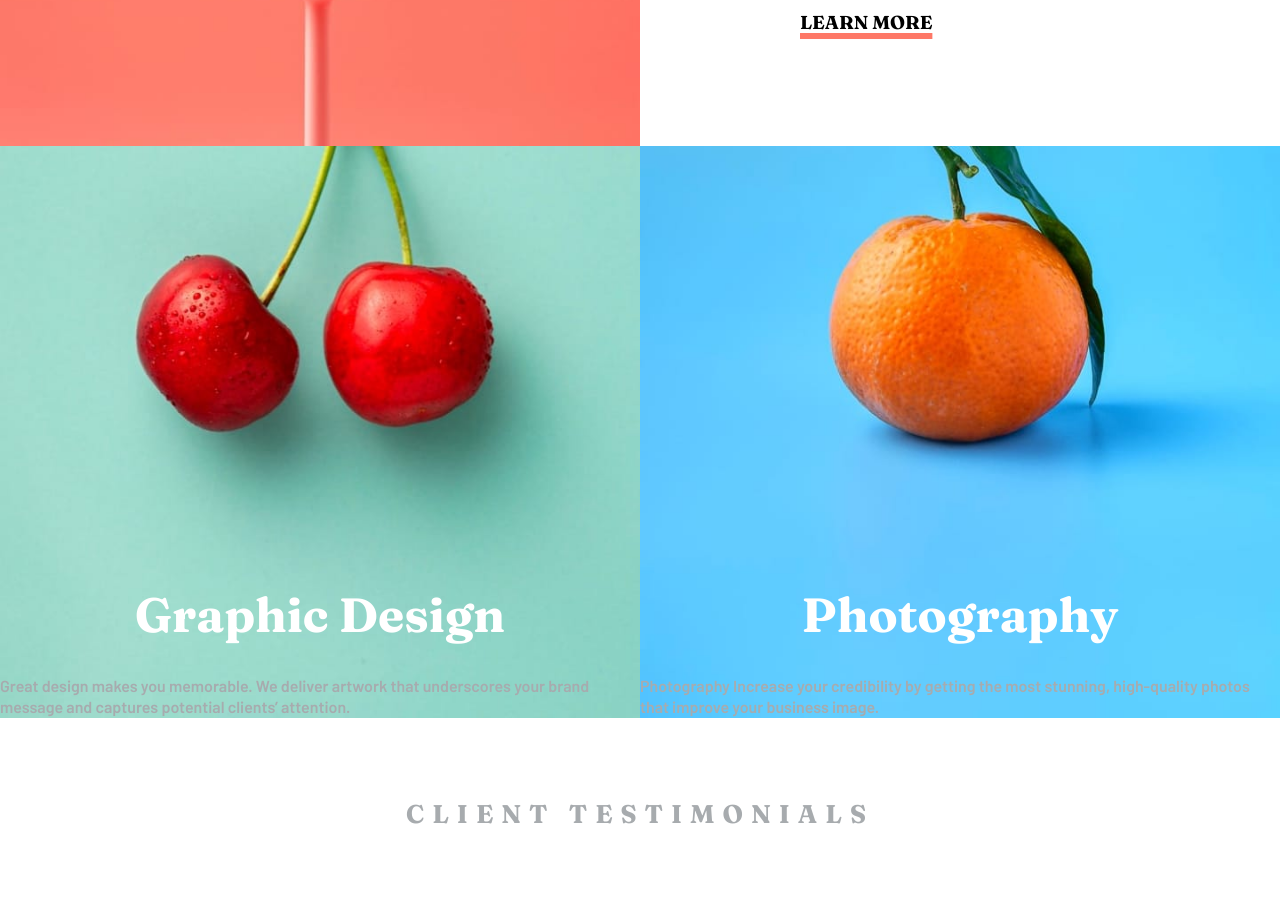
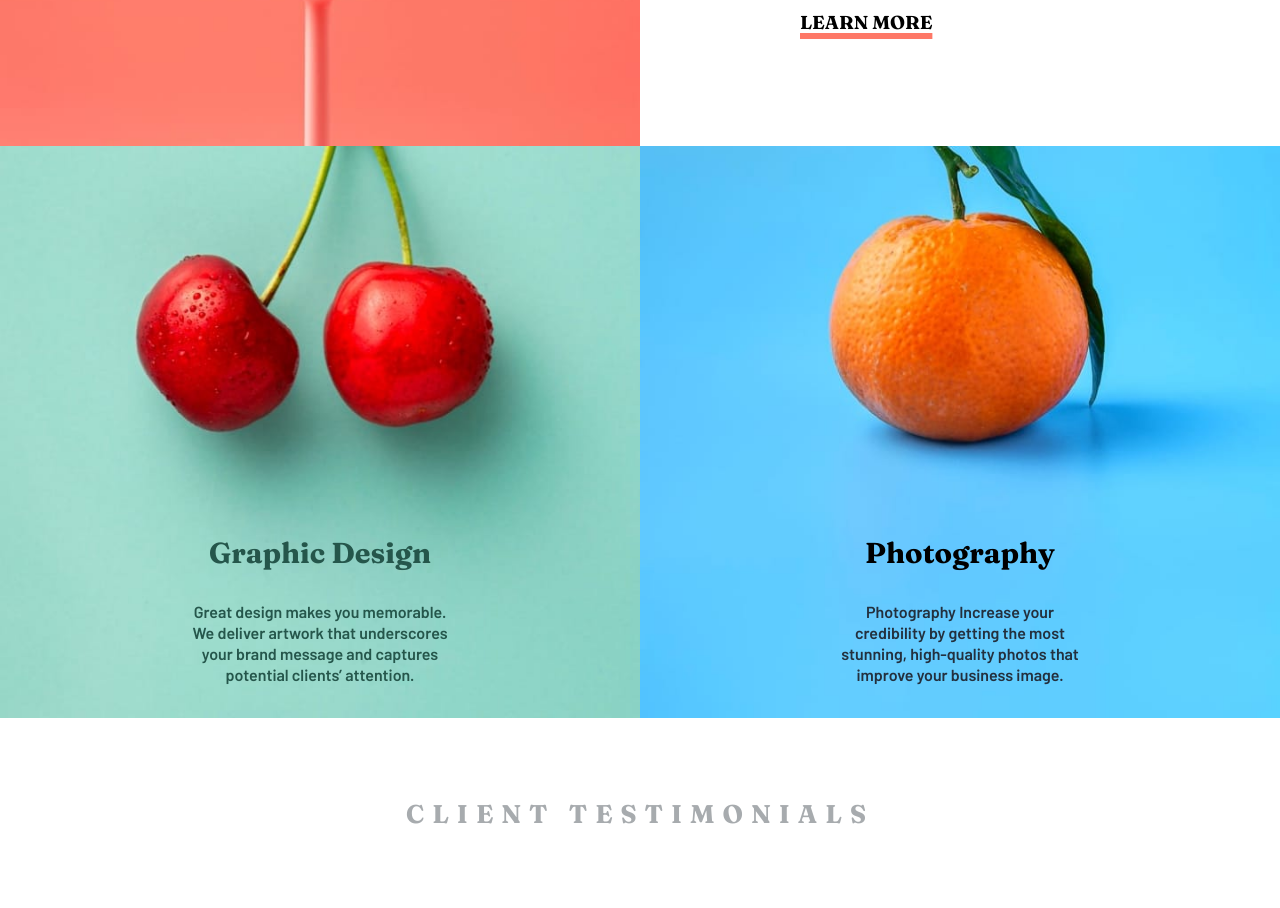
Before and after one commit to TheCuriousPr0grammer/sunnyside-landing-page, a React (Create React App) app: page / in a window 1280 px wide. Shown: the part 1476-2384 px from the top of the page. Built offline with nearby package versions, Linux system fonts and the light colour scheme.

Commit message:
Fixed teaser services CSS . :)

```diff
--- a/src/components/teaser-component/Teaser.jsx
+++ b/src/components/teaser-component/Teaser.jsx
@@ -4,9 +4,7 @@ export default function Teaser({ headline, description, learnMore, classes }) {
 	return (
 		<>
 			{headline ? (
-				<div
-					className={classes ? "teaser-service wrapper " + classes : "teaser"}
-				>
+				<div className={classes ? "teaser-service " + classes : "teaser"}>
 					<h2 className="teaser-headline">{headline}</h2>
 					<p className="teaser-description">{description}</p>
 					{learnMore ? (
--- a/src/components/teaser-component/Teaser.scss
+++ b/src/components/teaser-component/Teaser.scss
@@ -3,10 +3,6 @@
 	font-family: var(--frauncesFont);
 	height: 100%;
 }
-
-// .wrapper {
-// 	padding: 0rem 4rem;
-// }
 
 .teaser-service {
 	display: flex;
@@ -14,17 +10,39 @@
 	justify-content: flex-end;
 	align-items: center;
 	font-family: var(--frauncesFont);
+	padding: 2rem 10rem;
 	height: 100%;
 }
 
 .graphicDesign {
 	background: url("../../images/desktop/image-graphic-design.jpg");
 	background-size: 100% 100%;
+	color: var(--dark-desaturated-cyan);
+
+	& .teaser-headline {
+		font-size: 1.8rem;
+	}
+
+	& .teaser-description {
+		color: var(--dark-desaturated-cyan);
+		text-align: center;
+		padding: 0rem 2rem;
+	}
 }
 
 .photographyService {
 	background: url("../../images/desktop/image-photography.jpg");
 	background-size: 100% 100%;
+
+	& .teaser-headline {
+		font-size: 1.8rem;
+	}
+
+	& .teaser-description {
+		color: var(--very-dark-desaturated-blue);
+		text-align: center;
+		padding: 0rem 2rem;
+	}
 }
 
 .teaser-headline {
```
